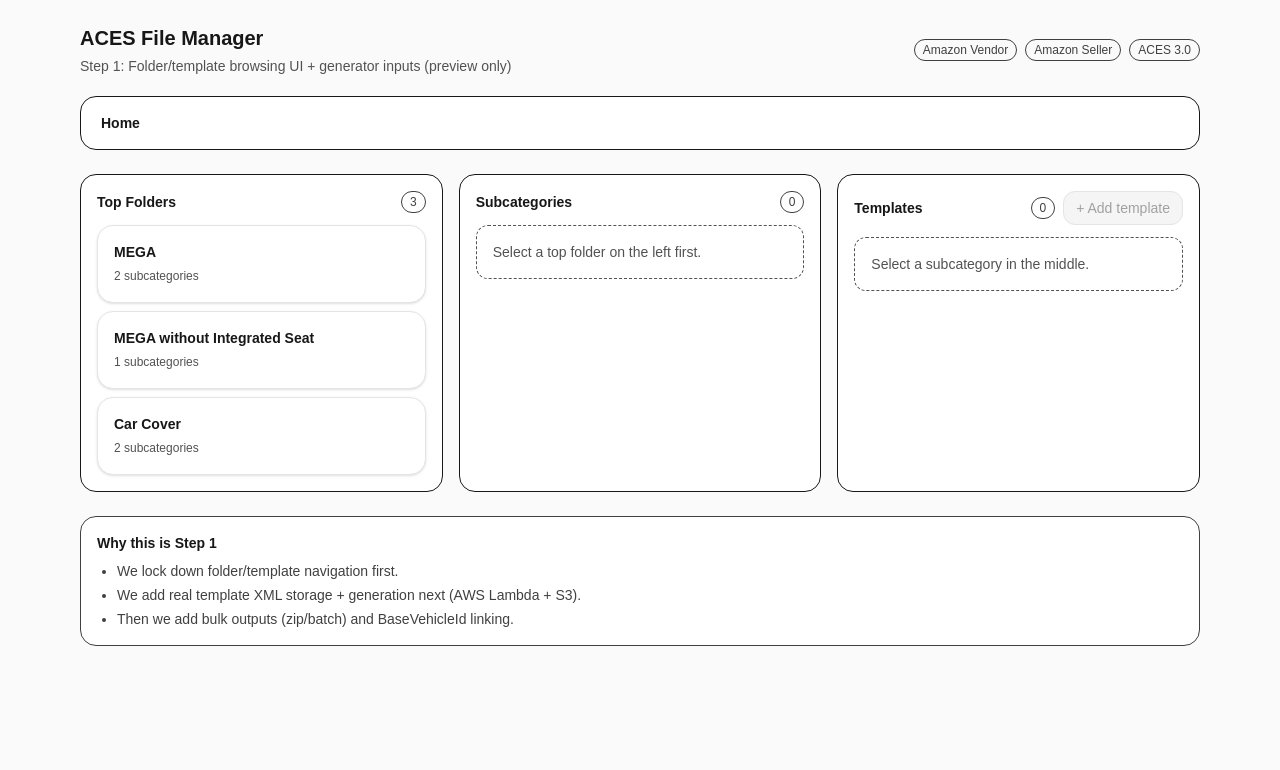
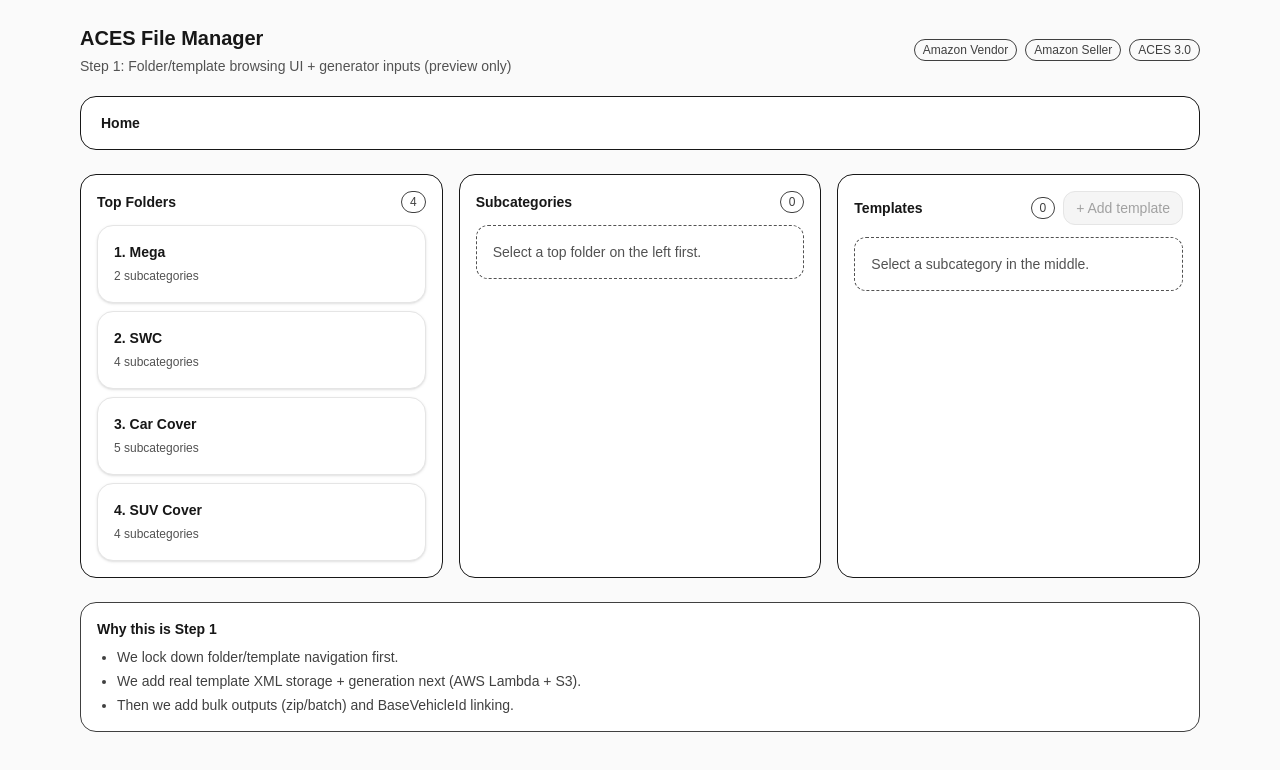
Before and after one commit to yousungj/aces-manager, a Next.js app: page / in a window 1280 px wide. Shown: the top 770 px of the page. Built offline with nearby package versions, Linux system fonts and the light colour scheme.

Commit message:
Refactor DEFAULT_TREE structure and naming

```diff
--- a/app/page.tsx
+++ b/app/page.tsx
@@ -87,78 +87,53 @@ const PART_TYPE_OPTIONS: PartTypeOption[] = [
   { name: "Windshield Snow Cover", id: "71066" },
 ];
 
+// 이 부분 전체를 복사해서 기존 DEFAULT_TREE 자리에 덮어쓰세요.
 const DEFAULT_TREE: Folder[] = [
   {
     id: "mega",
-    name: "MEGA",
+    name: "1. Mega",
     children: [
       {
-        id: "mega-seat-covers",
-        name: "Seat Covers",
-        templates: [
-          {
-            id: "tpl-mega-seat-001",
-            name: "ACES Template – MEGA Seat Cover",
-            description: "Template placeholder (edit later)",
-          },
-        ],
+        id: "mega-super",
+        name: "a. Mega_super",
+        templates: [{ id: "tpl-mega-super", name: "Standard XML" }],
       },
       {
-        id: "mega-floor-mats",
-        name: "Floor Mats",
-        templates: [
-          {
-            id: "tpl-mega-mat-001",
-            name: "ACES Template – MEGA Mat",
-            description: "Template placeholder (edit later)",
-          },
-        ],
+        id: "mega-wo-int",
+        name: "b. Mega_WO_Integrated_HR",
+        templates: [{ id: "tpl-mega-wo", name: "Standard XML" }],
       },
     ],
   },
   {
-    id: "mega-no-integrated-seat",
-    name: "MEGA without Integrated Seat",
+    id: "swc",
+    name: "2. SWC",
     children: [
-      {
-        id: "mega-nis-seat-covers",
-        name: "Seat Covers (No Integrated)",
-        templates: [
-          {
-            id: "tpl-mega-nis-001",
-            name: "ACES Template – No Integrated Seat",
-            description: "Template placeholder (edit later)",
-          },
-        ],
-      },
+      { id: "swc-s", name: "a. Small", templates: [{ id: "tpl-swc-s", name: "Standard XML" }] },
+      { id: "swc-m", name: "b. Medium", templates: [{ id: "tpl-swc-m", name: "Standard XML" }] },
+      { id: "swc-l", name: "c. Large", templates: [{ id: "tpl-swc-l", name: "Standard XML" }] },
+      { id: "swc-xl1", name: "d. XL1", templates: [{ id: "tpl-swc-xl1", name: "Standard XML" }] },
     ],
   },
   {
     id: "car-cover",
-    name: "Car Cover",
+    name: "3. Car Cover",
     children: [
-      {
-        id: "car-cover-suv",
-        name: "SUV Cover",
-        templates: [
-          {
-            id: "tpl-cover-suv-001",
-            name: "ACES Template – Car Cover (SUV)",
-            description: "Template placeholder (edit later)",
-          },
-        ],
-      },
-      {
-        id: "car-cover-sedan",
-        name: "Sedan Cover",
-        templates: [
-          {
-            id: "tpl-cover-sedan-001",
-            name: "ACES Template – Car Cover (Sedan)",
-            description: "Template placeholder (edit later)",
-          },
-        ],
-      },
+      { id: "cc-s", name: "a. Small", templates: [{ id: "tpl-cc-s", name: "Standard XML" }] },
+      { id: "cc-m", name: "b. Medium", templates: [{ id: "tpl-cc-m", name: "Standard XML" }] },
+      { id: "cc-l", name: "c. Large", templates: [{ id: "tpl-cc-l", name: "Standard XML" }] },
+      { id: "cc-xl1", name: "d. XL1", templates: [{ id: "tpl-cc-xl1", name: "Standard XML" }] },
+      { id: "cc-xl2", name: "e. XL2", templates: [{ id: "tpl-cc-xl2", name: "Standard XML" }] },
+    ],
+  },
+  {
+    id: "suv-cover",
+    name: "4. SUV Cover",
+    children: [
+      { id: "suv-l", name: "a. Large", templates: [{ id: "tpl-suv-l", name: "Standard XML" }] },
+      { id: "suv-xl1", name: "b. XL1", templates: [{ id: "tpl-suv-xl1", name: "Standard XML" }] },
+      { id: "suv-xl2", name: "c. XL2", templates: [{ id: "tpl-suv-xl2", name: "Standard XML" }] },
+      { id: "suv-xl3", name: "d. XL3", templates: [{ id: "tpl-suv-xl3", name: "Standard XML" }] },
     ],
   },
 ];
```
